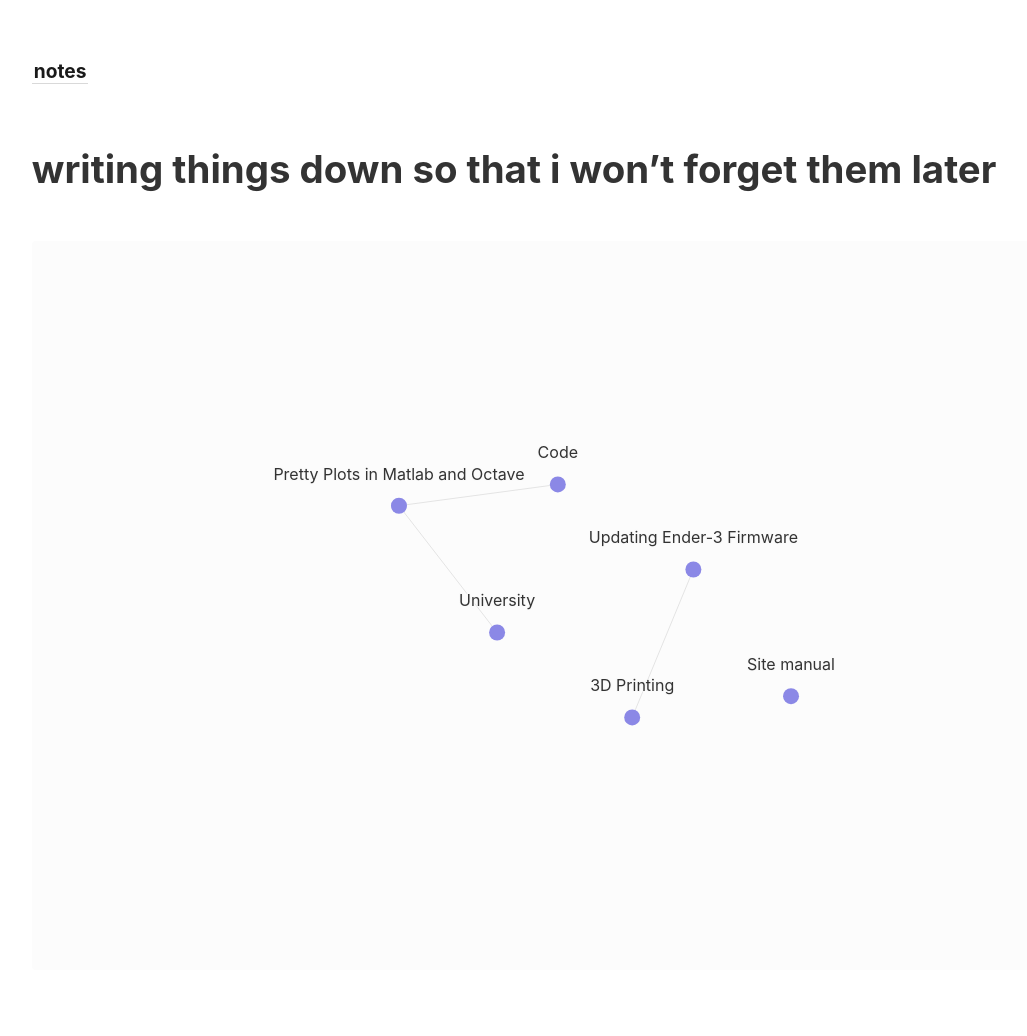
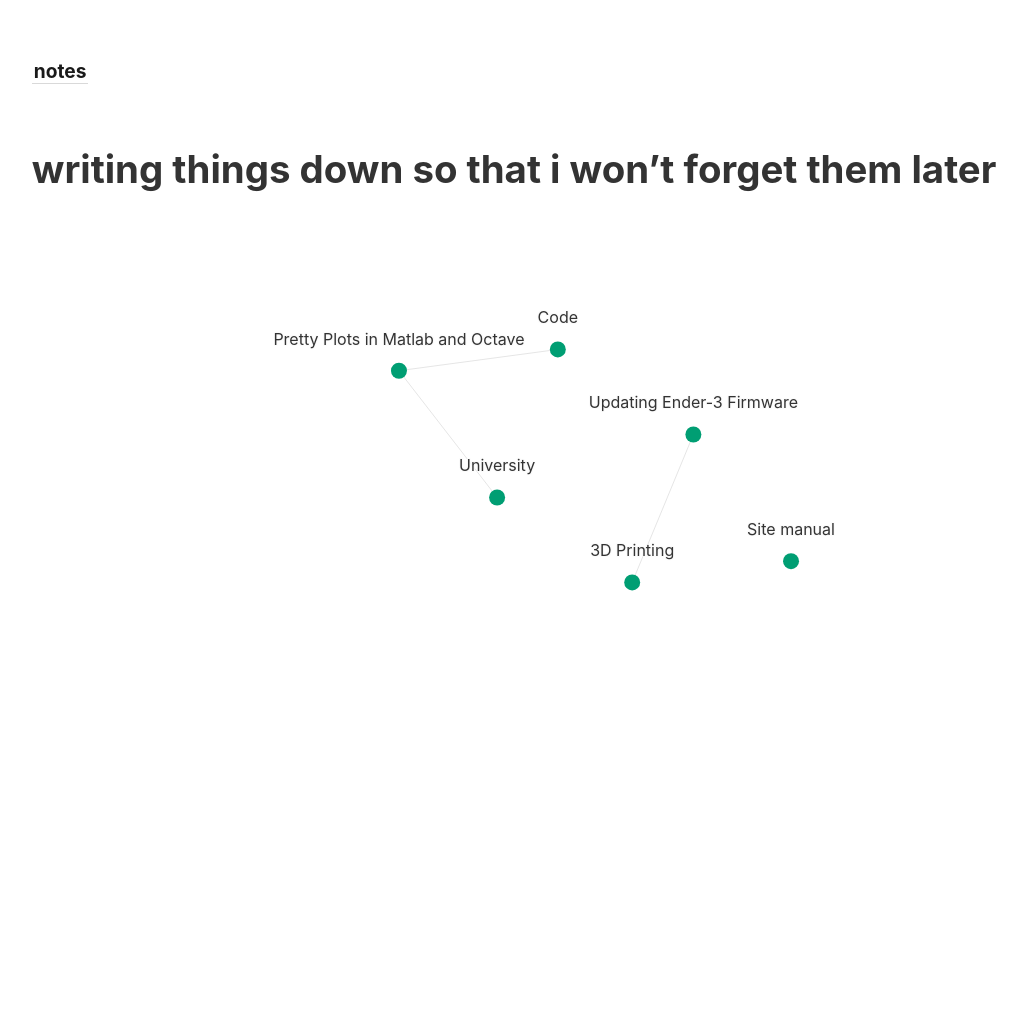
Before and after one commit to tusindfryd/notes, a Jekyll site: the page built from _pages/index.md, in a window 1280 px wide. Shown: the whole page, without its empty margins (45-1072 px from the left). Built offline with Jekyll 4.4.1, drawn with Linux system fonts in a browser that asks for light colours; after the commit the page ends 900 px from its top, so only the background shows below that.

Commit message:
style changes

```diff
--- a/_includes/head.html
+++ b/_includes/head.html
@@ -1,7 +1,7 @@
 <head>
   <meta charset="UTF-8">
 
-  <link rel="canonical" href="{{ site.url }}{{ page.url }}" />
+  <link rel="canonical" href="{{ site.baseurl }}{{ page.url }}" />
 
   <meta name="viewport" content="width=device-width, initial-scale=1.0">
 
--- a/_includes/notes_graph.html
+++ b/_includes/notes_graph.html
@@ -6,7 +6,7 @@
 
   .nodes circle {
     cursor: pointer;
-    fill: #8b88e6;
+    fill: #009e73;
     transition: all 0.15s ease-out;
   }
 
@@ -28,12 +28,13 @@
   }
 
   #graph-wrapper {
+    cursor: grab;
     max-width: 100%;
     overflow: hidden;
     touch-action: pan-y;
-    background: #fcfcfc;
     border-radius: 4px;
     height: auto;
+    max-height: 50vh;
   }
 </style>
 
@@ -165,7 +166,7 @@
     const graphWrapper = document.getElementById('graph-wrapper')
     const element = document.createElementNS("http://www.w3.org/2000/svg", "svg");
     element.setAttribute("width", graphWrapper.getBoundingClientRect().width);
-    element.setAttribute("height", window.innerHeight * 0.8);
+    element.setAttribute("height", window.innerHeight * 0.5);
     graphWrapper.appendChild(element);
 
     const reportWindowSize = () => {
--- a/_layouts/category.html
+++ b/_layouts/category.html
@@ -28,6 +28,4 @@ layout: default
   </div>
 </article>
 
-<hr>
-
 {% include notes_graph.html %}
--- a/_layouts/note.html
+++ b/_layouts/note.html
@@ -31,5 +31,3 @@ layout: default
     </side>
   </div>
 </article>
-
-<hr>
```
